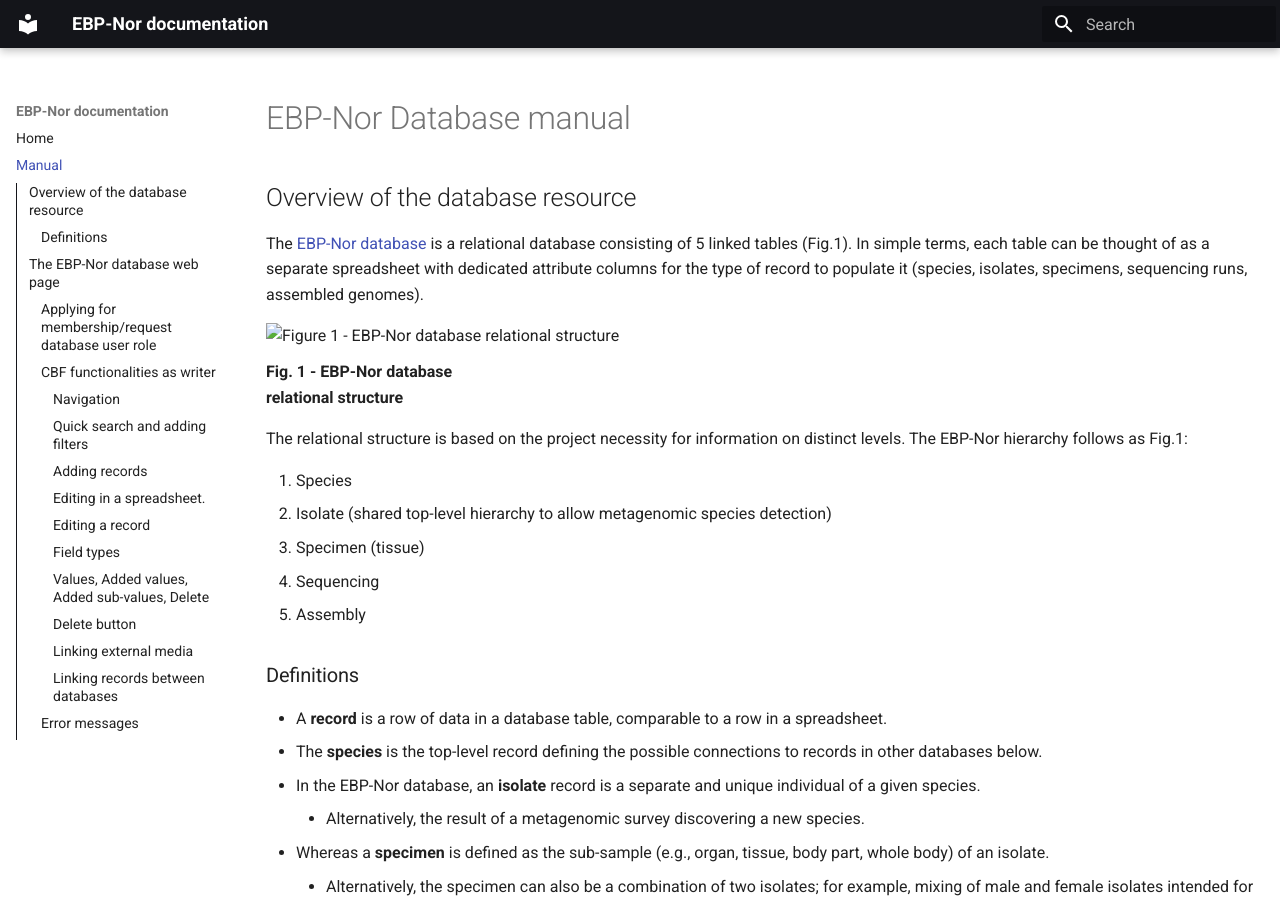
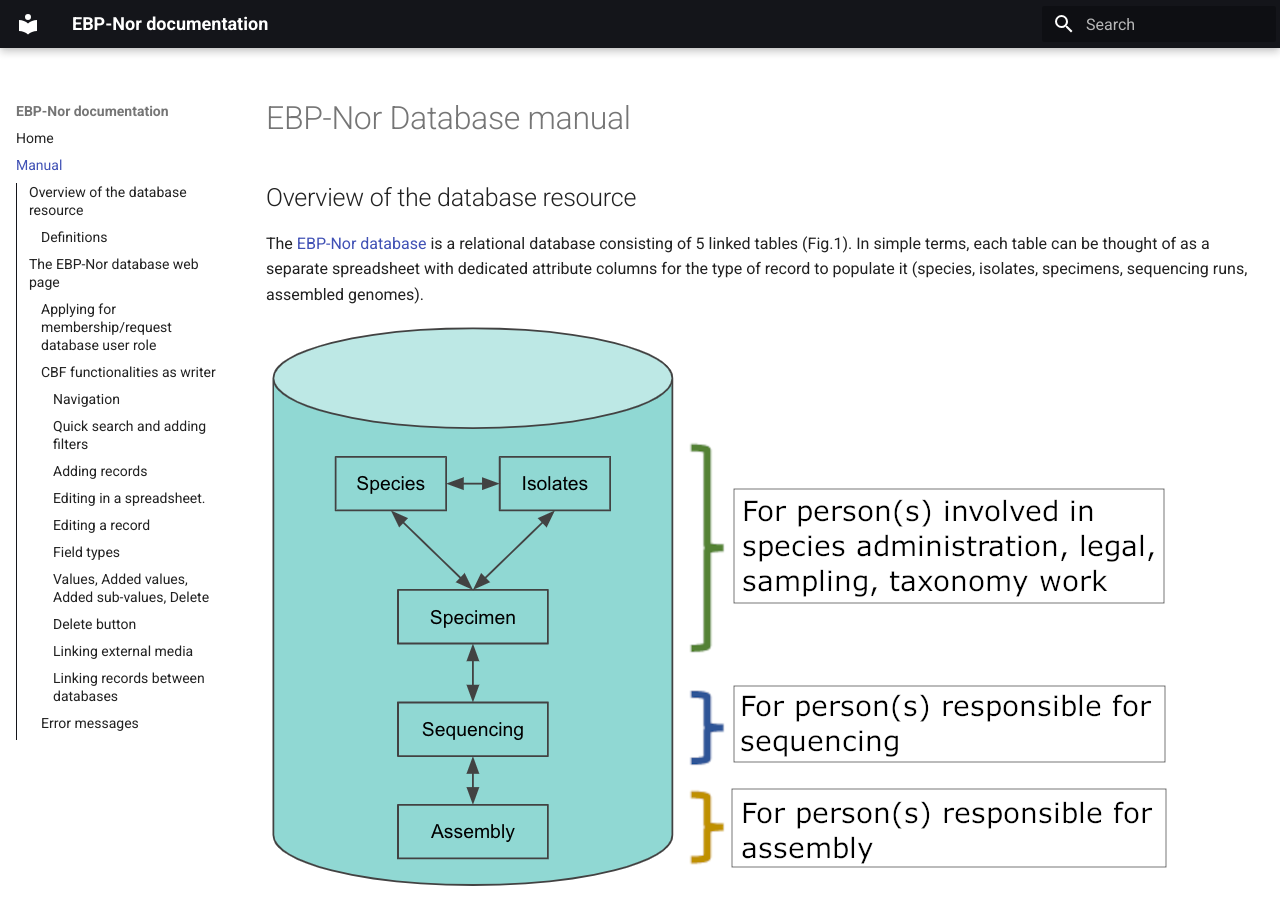
Before and after one commit to ELIXIR-Norway-Training/EBP-Nor-docs, an MkDocs documentation site: the page built from docs/manual.md, in a window 1280 px wide and 900 px high. Built offline with MkDocs 1.6.1 and Material for MkDocs 9.7.7, drawn with Linux system fonts in a browser that asks for light colours.

Commit message:
Update image links.

```diff
--- a/docs/manual.md
+++ b/docs/manual.md
@@ -119,7 +119,7 @@ The [EBP-Nor database](https://ebp-nor.sfb.uit.no) is a relational database cons
 
 <div class="image-text-wrapper">
     <div class="image-container">
-        <img src= "img/fig1-db-relational-structure.png" alt="Figure 1 - EBP-Nor database relational structure"  />
+        <img src="../img/fig1-db-relational-structure.png" alt="Figure 1 - EBP-Nor database relational structure"  />
     </div>
 </div>
 
@@ -182,7 +182,7 @@ Database owners:
 • nils-peder.willassen@uit.no
 • igor.molchanov@uit.no
 
-<img src= "img/fig2-login.png" alt="Figure 2 - Life Science login button" width=40%/>
+<img src= "../img/fig2-login.png" alt="Figure 2 - Life Science login button" width=40%/>
 <div class="caption-box" style="margin-top: 1%; width: 40%">
     <p>Fig. 2 - Life Science login button</p>
 </div>
@@ -191,7 +191,7 @@ Database owners:
 #### Navigation
 The Contextual biodata framework (CBF) is the system which provides all functionalities in the databases and the links connecting them as a relational database. Its foundation is the MongoDB database. Fig. 3 below shows the basic functions for navigating the databases. Clicking on a listed record brings up all the attributes related to it.
 
-<img src="img/fig3-main-website-functions.png" alt="Figure 3 - Screenshot of website with labeled website functionalities" width=90% class="image-border" />
+<img src="../img/fig3-main-website-functions.png" alt="Figure 3 - Screenshot of website with labeled website functionalities" width=90% class="image-border" />
 <div class="caption-box" style="margin-top: 1%; width: 90%;">
     <p>Fig. 3 - Main website functionalities. <span class='notbold'>A) Table configuration, data download, TSV upload. B) The current version of the database and drop-down choices for which version to show. If logged in as writer, the draft will be shown in italics. C) Quick text search (type in the field and hit enter), advanced text search (click the magnifier button). D) Switch between table view, graph view and configuration (owner privileges required). E) Log in/out, register, and apply for database role. F) Navigation between databases.</span></p>
 </div>
@@ -209,7 +209,7 @@ A filter consists of statements. A statement holds the attribute to search withi
 2. Middle: The type of filter (equals, regex, before and after (for date fields), ontologies/compact IRI, CV (Controlled Vocabulary) and so forth.
 3. Lower: Input and/or secondary options for the filter type. E.g., case sensitive, what ontology, what CV.
 
-<img src="img/ss1-filter-by-scientific-name.png" alt="Screenshot 1 - A simple example of filtering the Scientific name attribute only." width=90% />
+<img src="../img/ss1-filter-by-scientific-name.png" alt="Screenshot 1 - A simple example of filtering the Scientific name attribute only." width=90% />
 
 An uncomplicated guide to make a filter showing the 2 genera Saxifraga and Labrus:
 
@@ -220,11 +220,11 @@ An uncomplicated guide to make a filter showing the 2 genera Saxifraga and Labru
 
 *Insensitive search does not consider caps. And in regex the asterisk (\*) means that anything proceeding does not count and will show up after applying the filter.*
 
-<img src="img/ss2-screenshot-of-filter.png" alt="Screenshot 2 - Filter showing the 2 genera Saxifraga and Labrus." width=90% />
+<img src="../img/ss2-screenshot-of-filter.png" alt="Screenshot 2 - Filter showing the 2 genera Saxifraga and Labrus." width=90% />
 
 Result:
 
-<img src="img/ss3-result-filter-applied.png" alt="Screenshot 3 - Result after applying the filter." width=90% />
+<img src="../img/ss3-result-filter-applied.png" alt="Screenshot 3 - Result after applying the filter." width=90% />
 
 #### Adding records
 
@@ -237,19 +237,19 @@ An alternative way to add new entries is through the preparation and uploading o
 
 The Sampling schema has output sheets for isolate and specimen data. If the sheet is filled in excel it can easily be uploaded as tsv files to make new records with the accompanying metadata.
 
-<img src= "img/fig4-adding-data.png" alt="Figure 4 - Screenshot showing 'add data' button." width=40%/>
+<img src= "../img/fig4-adding-data.png" alt="Figure 4 - Screenshot showing 'add data' button." width=40%/>
 <div class="caption-box" style="margin-top: 1%; width: 40%">
     <p>Fig. 4 - Adding data. New record and TSV file upload.</p>
 </div>
 
-<img src= "img/fig5-uploading-tsv.png" alt="Figure 5 - Screenshot showing where you create or update records." width=70%/>
+<img src= "../img/fig5-uploading-tsv.png" alt="Figure 5 - Screenshot showing where you create or update records." width=70%/>
 <div class="caption-box" style="margin-top: 1%; width: 70%">
     <p>Fig. 5 - Uploading a TSV to create new records or upload to overwrite/update existing records.</p>
 </div>
 
 #### Editing in a spreadsheet.
 
-<img src= "img/fig6-edit-spreadsheet.png" alt="Figure 6 - View of a portion of a database table in Excel." width=90%/>
+<img src= "../img/fig6-edit-spreadsheet.png" alt="Figure 6 - View of a portion of a database table in Excel." width=90%/>
 <div class="caption-box" style="margin-top: 1%; width: 90%">
     <p>Fig. 6 - Editing the database table in a spreadsheet.</p>
 </div>
@@ -259,12 +259,12 @@ You might want to download the whole database table as tsv for editing multiple
 #### Editing a record
 Clicking on any listed record in the database brings up the record view (Fig. 7). It is worth noting that all attributes can be configured by a member with owner privileges (Change attribute name, tooltip, tab structure, arrangement of attributes, field type, etc.). Anyone with writer permission can edit a record by entering edit mode (Fig. 7A middle button).
 
-<img src= "img/fig7-record-view.png" alt="Figure 7 - Record view of an entry in the Isolate database." width=90%/>
+<img src= "../img/fig7-record-view.png" alt="Figure 7 - Record view of an entry in the Isolate database." width=90%/>
 <div class="caption-box" style="margin-top: 1%; width: 90%">
     <p>Fig. 7 - Record view of an example entry in the Isolate database. <span class='notbold'>A) Menu for downloading the entry metadata, enter edit mode, delete the entry. B) The header is a combination of the isolate name and the id attribute. C) Each attribute has a tooltip for further description.</span></p>
 </div>
 
-<img src= "img/fig7a-edit-button.png" alt="Figure 7a - Edit button in a record." width=40%/>
+<img src= "../img/fig7a-edit-button.png" alt="Figure 7a - Edit button in a record." width=40%/>
 <div class="caption-box" style="margin-top: 1%; width: 40%">
     <p>Fig. 7a - Opening a record and you will have access to the Edit button if you are logged in with writer privileges.</p>
 </div>
@@ -273,30 +273,30 @@ Clicking on any listed record in the database brings up the record view (Fig. 7)
 
 In edit mode the simplest field types are free text and are recognized by not having any dropdown choices (controlled vocabulary), nor ontology associated. However, free text fields can be mandatory as shown below, preventing the record from being saved if not filled.
 
-<img src= "img/ss4-mandatory-free-text.png" alt="Screenshot 4 - Mandatory free text field." width=90%/>
+<img src= "../img/ss4-mandatory-free-text.png" alt="Screenshot 4 - Mandatory free text field." width=90%/>
 
 Controlled vocabularies, shown below, are pre-defined choices and are recognized by a small down-arrow on the field's right-hand side.
 
-<img src= "img/ss5-controlled-vocab.png" alt="Screenshot 5 - Controlled vocabulary pre-defined choices." width=90%/>
+<img src= "../img/ss5-controlled-vocab.png" alt="Screenshot 5 - Controlled vocabulary pre-defined choices." width=90%/>
 
 Date fields follow the ISO8601 format and accept year, month, date in truncated variants.
 
-<img src= "img/ss6-date-field.png" alt="Screenshot 6 - Date fields." width=90%/>
+<img src= "../img/ss6-date-field.png" alt="Screenshot 6 - Date fields." width=90%/>
 
 The *environment material* and *habitat* attributes are examples where ontology use is supported. Ontologies are recognized by 2 fields, a drop-down menu, and an input field. By selecting the “-” no ontology will be used, and the input field works as a free text field. By selecting the “envo” you can choose to use the Environment Ontology (ENVO) and input identifiers representing a class term. E.g., to link the envo class [“temperate forest“](http://purl.obolibrary.org/obo/ENVO_01001805) you must input the corresponding identifier “01001805” and save the record.
 
-<img src= "img/ss7-envo.png" alt="Screenshot 7 - Selecting the envo ontology." width=90%/>
+<img src= "../img/ss7-envo.png" alt="Screenshot 7 - Selecting the envo ontology." width=90%/>
 
-<img src= "img/ss8-envo-id.png" alt="Screenshot 8 - envo identifier field." width=90%/>
+<img src= "../img/ss8-envo-id.png" alt="Screenshot 8 - envo identifier field." width=90%/>
 
 !!! tip
     Use [Ontobee](https://ontobee.org/ontology/ENVO) or other envo ontology search tools to find classes and their identifiers. This will make CBF collect the ontology class information and make a link to ebi.ac.uk/ols for the given term as well as displaying a tooltip containing the term definition.
 
 Result:
 
-<img src= "img/ss9-environment-material.png" alt="Screenshot 9 - Result of envo search: Temperate forest." width=90%/>
+<img src= "../img/ss9-environment-material.png" alt="Screenshot 9 - Result of envo search: Temperate forest." width=90%/>
 
-<img src= "img/ss10-tooltip-definition.png" alt="Screenshot 10 - Tooltip display." width=90%/>
+<img src= "../img/ss10-tooltip-definition.png" alt="Screenshot 10 - Tooltip display." width=90%/>
 
 Ontologies can also be used when referring to publications and personnel. For publications Digital Object Identifiers (DOI) and PubMed identification numbers (PMID) can be used, and ORCIDs (Open Researcher and Contributor Identifier) can be used for registered people. These can be selected similarly as described above for the envo ontology. By inputting values (as the listed examples below) will provide links for attributes like *original publication* and *Collector ORCID*. Links will lead to the DOI target, PubMed page or ORCID page.
 
@@ -313,15 +313,15 @@ Coordinate fields also has 2 inputs, the Latitude and Longitude. The CBF accepts
 
     <img src= "/img/ss11-sampling-coordinates.png" alt="Screenshot 11 - Sampling coordinates fields." width=90%/>
 
-<img src= "img/ss12-result-map.png" alt="Screenshot 12 - Coordinate map showing indicated location in Norway." width=40%/>
+<img src= "../img/ss12-result-map.png" alt="Screenshot 12 - Coordinate map showing indicated location in Norway." width=40%/>
 
 #### Values, Added values, Added sub-values, Delete
 
-<img src= "img/ss13-add-delete-button.png" alt="Screenshot 13 - Add sub-value, Add value, and Delete buttons." width=30%/>
+<img src= "../img/ss13-add-delete-button.png" alt="Screenshot 13 - Add sub-value, Add value, and Delete buttons." width=30%/>
 
 When editing the add value button is used for making a list. This can be convenient for situations where more than one information item needs to be stored, like listing 2 names. This function can be used for all attributes.
 
-<img src= "img/ss14-add-2.png" alt="Screenshot 14 - Making a list with the add value button." width=90%/>
+<img src= "../img/ss14-add-2.png" alt="Screenshot 14 - Making a list with the add value button." width=90%/>
 
 On exporting the data as a tsv these values will be separated by a pipe symbol:
 
@@ -330,18 +330,18 @@ On exporting the data as a tsv these values will be separated by a pipe symbol:
 
 Result:
 
-<img src= "img/ss15-result-add.png" alt="Screenshot 15 - Resulting list of add value button." width=90%/>
+<img src= "../img/ss15-result-add.png" alt="Screenshot 15 - Resulting list of add value button." width=90%/>
 
 The Add sub-value function is useful for making lists of hierarchical values, like a sampling location where 3 levels (Region, Municipality, Site) can be listed. On exporting the data as tsv, these values will be separated by the less/more than symbol:
 
 !!! example
     Troms>Tromsø>Kvaløysletta.
 
-<img src= "img/ss16-add-subvalue.png" alt="Screenshot 16 - Resulting hierarchical list of add sub-value button." width=90%/>
+<img src= "../img/ss16-add-subvalue.png" alt="Screenshot 16 - Resulting hierarchical list of add sub-value button." width=90%/>
 
 The added values and added sub-values can also be combined as shown in the example below. An added value (-) can get added sub-values (>).
 
-<img src= "img/ss17-value-subvalue.png" alt="Screenshot 17 - Added sub-values to values." width=90%/>
+<img src= "../img/ss17-value-subvalue.png" alt="Screenshot 17 - Added sub-values to values." width=90%/>
 
 #### Delete button
 
@@ -354,7 +354,7 @@ By using the “§” character, most values in a field can be linked with an ex
 - [value]§[URL]
 - Swab sample§https://aemtek.com/wp-content/uploads/2019/10/AEMTEK-Mold-Sampling-Guide.2019.pdf
 
-<img src= "img/ss18-external-linking.png" alt="Screenshot 18 - A value linked to external media." width=90%/>
+<img src= "../img/ss18-external-linking.png" alt="Screenshot 18 - A value linked to external media." width=90%/>
 
 #### Linking records between databases
 If you have a species and want to associate it with an isolate there are two approaches. The species database is regarded as the top level, and therefore a record with the species name should be present before an isolate record is added to the Isolate database. However, this is not required, only advised. The same goes for the Specimen, Sequencing and Assembly databases (Fig. 1) and can be linked similarly as exemplified here with Species Isolates.
@@ -368,25 +368,25 @@ For this example, first make sure you are logged into the [Isolate database](htt
 
 You might need to reload the table pages to see the new linked record. In the species database it is advised to enter edit mode and add the isolate name for conveniency (see the third illustration below), as it is not automatically carried over in the current CBF version. Linked isolate entries will be listed in the species database table and vice versa in the isolate database (see the last 2 screenshots below).
 
-<img src= "img/ss19-species-linked-record.png" alt="Screenshot 19 - Button to create linked record in the Species database." width=90%/>
+<img src= "../img/ss19-species-linked-record.png" alt="Screenshot 19 - Button to create linked record in the Species database." width=90%/>
 
-<img src= "img/ss20-new-isolate-record.png" alt="Screenshot 20 - Input fields for a new isolate record." width=90%/>
+<img src= "../img/ss20-new-isolate-record.png" alt="Screenshot 20 - Input fields for a new isolate record." width=90%/>
 
-<img src= "img/ss21-isolate-name.png" alt="Screenshot 21 - Enter edit mode to add the isolate name." width=90%/>
+<img src= "../img/ss21-isolate-name.png" alt="Screenshot 21 - Enter edit mode to add the isolate name." width=90%/>
 
 Result: Species database and Isolate database tables after following the steps above.
 
-<img src= "img/ss22-result-species-db.png" alt="Screenshot 22 - Resulting Species database tables." width=90%/>
+<img src= "../img/ss22-result-species-db.png" alt="Screenshot 22 - Resulting Species database tables." width=90%/>
 
-<img src= "img/ss23-result-isolate-db.png" alt="Screenshot 23 - Resulting Isolate database tables." width=90%/>
+<img src= "../img/ss23-result-isolate-db.png" alt="Screenshot 23 - Resulting Isolate database tables." width=90%/>
 
 **2 – Creating an isolate record first and then linking it with its corresponding species.**
 
 Enter the [Isolate database](https://ebp-nor.sfb.uit.no/isolates/) and creates an entry from scratch by selecting “New record.” Fill in the mandatory fields and save the record. Now click on the record you just made in the database and enter edit mode. Go to the “Related records” tab and click the “Create linked record” (the chain icon). This brings up an input field associated with the species id number. In this example we are looking up Scapania nimbosa in the [Species database](https://ebp-nor.sfb.uit.no/species/) and find its id to be “000000430”. Enter the complete number in the field, click OK, and then click Save. The record link is created bidirectionally. In the species database it is advised to enter edit mode and add the isolate name for conveniency, as it is not automatically carried over in the current CBF version. Linked isolate entries will be listed in the species database table and vice versa in the isolate database.
 
-<img src= "img/ss24-isolate-linked-record.png" alt="Screenshot 24 - Button to create linked record in the Isolate database." width=90%/>
+<img src= "../img/ss24-isolate-linked-record.png" alt="Screenshot 24 - Button to create linked record in the Isolate database." width=90%/>
 
-<img src= "img/ss25-link-by-id.png" alt="Screenshot 25 - Creating a linked record by identifier." width=90%/>
+<img src= "../img/ss25-link-by-id.png" alt="Screenshot 25 - Creating a linked record by identifier." width=90%/>
 
 !!! note
     When you are in edit mode you can link records by their identifier numbers, while not in edit mode enables you to create new linked records directly.
@@ -395,14 +395,14 @@ Enter the [Isolate database](https://ebp-nor.sfb.uit.no/isolates/) and creates a
 
 If editing or adding data in a database while not logged in, will result in a 400-error. This can happen if you create a new isolate record from the Species database (See option 1 for linking records above) but you are not logged into the Isolate database.
 
-<img src= "img/error0.png" alt="JavaScript 400-error" width=40%/>
+<img src= "../img/error0.png" alt="JavaScript 400-error" width=40%/>
 
 Errors can occur when using the quick search function (2022-06-07). This is currently a reported bug in the CBF which is to be corrected.
 
-<img src= "img/error1.png" alt="Internal Service Error - Query failed with error code 2" width=40%/>
+<img src= "../img/error1.png" alt="Internal Service Error - Query failed with error code 2" width=40%/>
 
-<img src= "img/error2.png" alt="Internal Service Error - Query failed with error code 51091" width=40%/>
+<img src= "../img/error2.png" alt="Internal Service Error - Query failed with error code 51091" width=40%/>
 
 Save often! If you have been inactive on the site for a while you might get the error below. A sort of halfway logged-out state. Reload the page in your browser to correct it. Work is ongoing to improve CBF on this issue by moving it to NIRD for greater stability.
 
-<img src= "img/error3.png" alt="Internal Service Error - Bad User Info response" width=40%/>
+<img src= "../img/error3.png" alt="Internal Service Error - Bad User Info response" width=40%/>
--- a/mkdocs.yml
+++ b/mkdocs.yml
@@ -1,4 +1,5 @@
 site_name: EBP-Nor documentation
+site_url: https://erincalhoun.github.io/ebp-nor-manual/
 
 nav:
     - Home: index.md
```
Also changed, not shown: site/404.html, site/index.html, site/manual/index.html, site/sitemap.xml, 1 other file.
